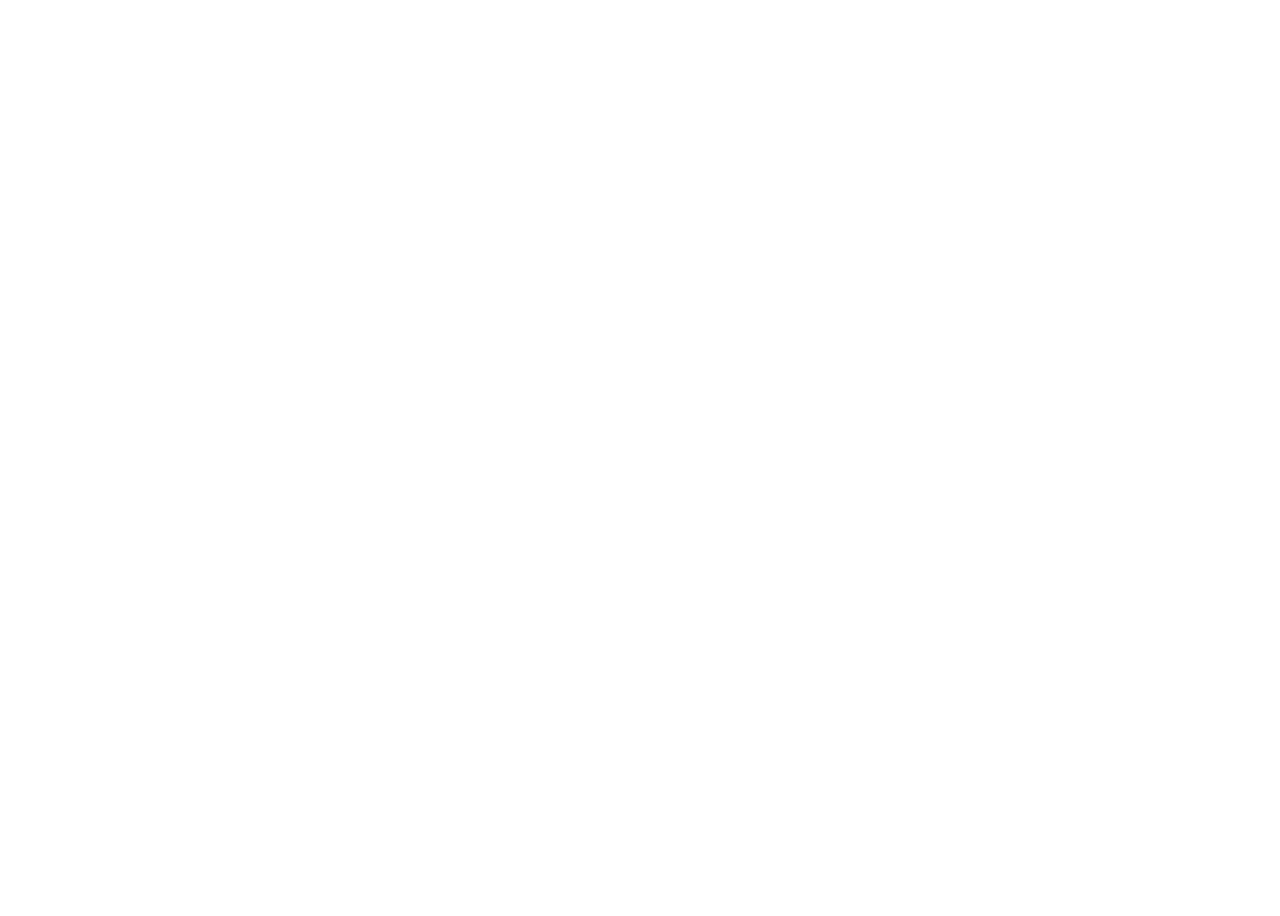
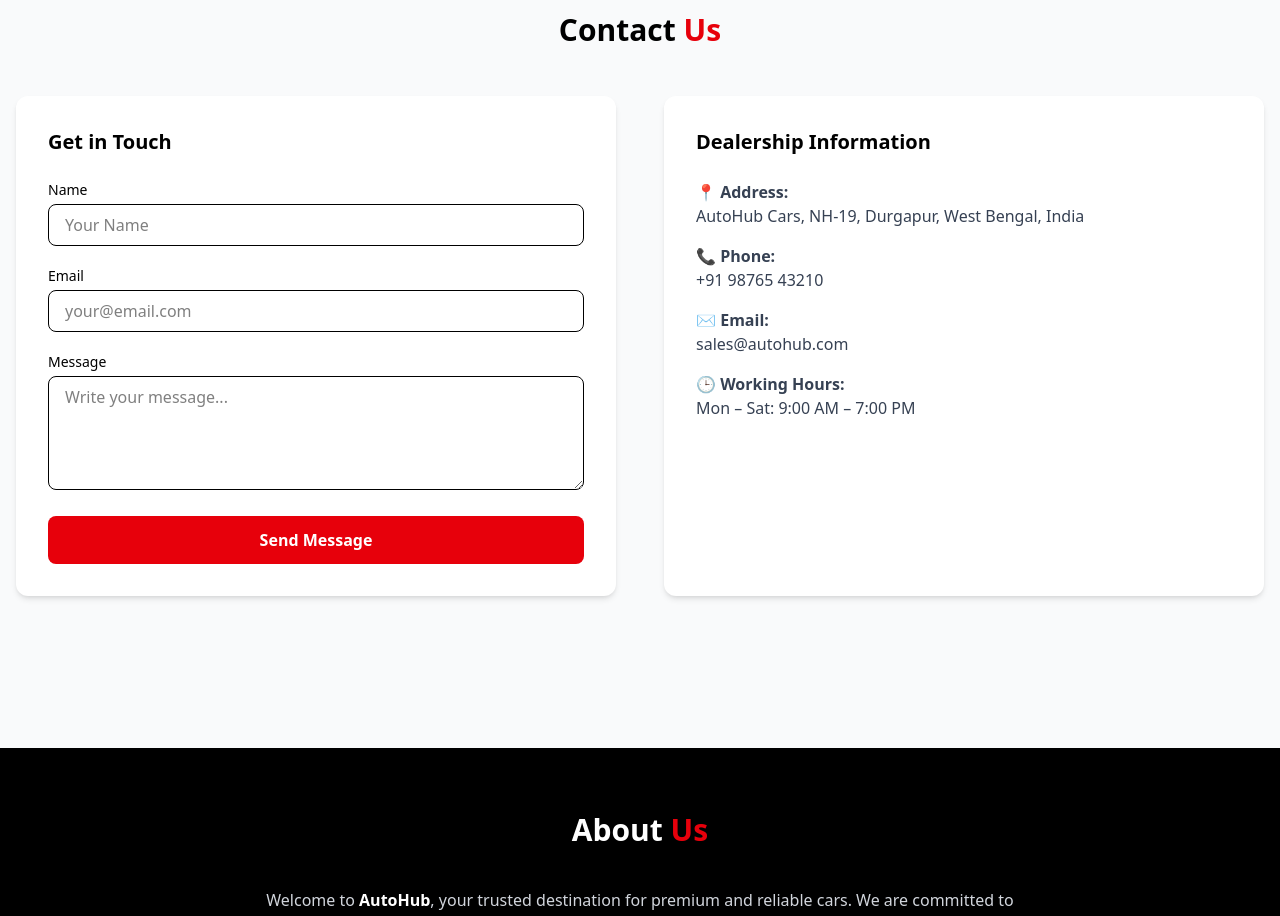
Before and after one commit to MahatoAmaR2/car-dealership-mern, a React app in the folder FRONTEND/: page / in a window 1280 px wide. Shown: the part 1880-2796 px from the top of the page. Before the commit the page ends 1828 px from the top, so only its background shows below. Built offline with nearby package versions, Linux system fonts and the light colour scheme; the HTML template or start-up script is replaced by a standard one.

Commit message:
Added Contact and About Us pages

```diff
--- a/FRONTEND/src/App.jsx
+++ b/FRONTEND/src/App.jsx
@@ -3,7 +3,8 @@
 import { BrowserRouter, Route, Routes } from "react-router-dom";
 import Home from "./pages/Home";
 import CarListings from "./pages/CarListings";
-import CarDetails from "./pages/CarDetails"
+import CarDetails from "./pages/CarDetails";
+import Contact from "./pages/Contact";
 
 const App = () => {
   return (
@@ -13,6 +14,7 @@
         <Route path="/" element={<Home />} />
         <Route path="/cars" element={<CarListings />} />
         <Route path="/cars/:id" element={<CarDetails />} />
+        <Route path="/contact" element={<Contact />} />
       </Routes>
     </BrowserRouter>
   );
--- a/FRONTEND/src/components/Navbar.jsx
+++ b/FRONTEND/src/components/Navbar.jsx
@@ -12,14 +12,14 @@
         <div className="flex h-18 items-center justify-between">
           {/* Logo */}
           <div className="flex items-center gap-2">
-            <span className="min-[835px]:text-3xl text-2xl" >🚗</span>
+            <span className="min-[835px]:text-3xl text-2xl">🚗</span>
             <h1 className="min-[835px]:text-2xl text-xl font-bold text-gray-900">
               Auto<span className="text-red-600">Hub</span>
             </h1>
           </div>
           {/* Search */}
           <div className="relative hidden md:block">
-            <SearchBar className="min-[835px]:w-90 w-56"/>
+            <SearchBar className="min-[835px]:w-90 w-56" />
           </div>
           {/* Desktop Menu */}
           <div className="hidden md:flex items-center min-[835px]:gap-6 gap-4 min-[835px]:text-base text-sm">
@@ -29,18 +29,26 @@
             >
               Car Listings
             </NavLink>
-            <NavLink
-              to="/about"
-              className="text-gray-700 hover:text-red-600 font-medium"
+            <div
+              onClick={() =>
+                document
+                  .getElementById("contact-us")
+                  ?.scrollIntoView({ behavior: "smooth" })
+              }
+              className="text-gray-700 hover:text-red-600 font-medium cursor-pointer"
+            >
+              Contact Us
+            </div>
+            <div
+              onClick={() =>
+                document
+                  .getElementById("about-us")
+                  ?.scrollIntoView({ behavior: "smooth" })
+              }
+              className="text-gray-700 hover:text-red-600 font-medium cursor-pointer"
             >
               About Us
-            </NavLink>
-            <NavLink
-              to="/contact"
-              className="text-gray-700 hover:text-red-600 font-medium"
-            >
-              Contact Us
-            </NavLink>
+            </div>
             <Link
               to=""
               className="px-5 py-2 rounded-full bg-red-600 text-white font-medium hover:bg-red-700 transition cursor-pointer"
--- /dev/null
+++ b/FRONTEND/src/pages/About.jsx
@@ -0,0 +1,55 @@
+export default function About() {
+  return (
+    <div className="min-h-screen bg-black text-white py-16">
+      <div className="max-w-7xl mx-auto px-4">
+        <h1 className="text-3xl font-bold text-center mb-10">
+          About <span className="text-red-600">Us</span>
+        </h1>
+
+        <div className="max-w-3xl mx-auto text-center text-gray-300 mb-14">
+          <p>
+            Welcome to <span className="font-semibold text-white">AutoHub</span>
+            , your trusted destination for premium and reliable cars. We are
+            committed to delivering quality vehicles with transparency,
+            affordability, and exceptional customer service.
+          </p>
+        </div>
+
+        <div className="grid md:grid-cols-3 gap-10">
+          <div className="bg-neutral-900 p-6 rounded-xl border border-neutral-800">
+            <h3 className="text-xl font-semibold mb-3">Our Mission</h3>
+            <p className="text-gray-400 text-sm">
+              To simplify the car buying experience by offering verified cars,
+              honest pricing, and a seamless digital platform for customers.
+            </p>
+          </div>
+
+          <div className="bg-neutral-900 p-6 rounded-xl border border-neutral-800">
+            <h3 className="text-xl font-semibold mb-3">Our Vision</h3>
+            <p className="text-gray-400 text-sm">
+              To become India’s most trusted online car dealership by combining
+              technology, innovation, and customer-first values.
+            </p>
+          </div>
+
+          <div className="bg-neutral-900 p-6 rounded-xl border border-neutral-800">
+            <h3 className="text-xl font-semibold mb-3">Why Choose Us</h3>
+            <ul className="text-gray-400 text-sm space-y-2">
+              <li>✔ Verified & quality-checked cars</li>
+              <li>✔ Transparent pricing</li>
+              <li>✔ Easy search & filters</li>
+              <li>✔ Dedicated customer support</li>
+            </ul>
+          </div>
+        </div>
+
+        <div className="mt-16 text-center text-gray-400 text-sm">
+          <p>
+            At <span className="font-semibold text-white">AutoHub</span>, we
+            don’t just sell cars — we help you find the perfect drive.
+          </p>
+        </div>
+      </div>
+    </div>
+  );
+}
--- /dev/null
+++ b/FRONTEND/src/pages/Contact.jsx
@@ -0,0 +1,87 @@
+export default function Contact() {
+  return (
+    <div id="contact-us" className="min-h-screen bg-gray-50 py-16">
+      <div className="max-w-7xl mx-auto px-4">
+        <h1 className="text-3xl font-bold text-center mb-12">
+          Contact <span className="text-red-600">Us</span>
+        </h1>
+
+        <div className="grid md:grid-cols-2 gap-12">
+          <div className="bg-white p-8 rounded-xl shadow-md">
+            <h2 className="text-xl font-semibold mb-6">Get in Touch</h2>
+
+            <form className="space-y-5">
+              <div>
+                <label className="block text-sm font-medium mb-1">Name</label>
+                <input
+                  type="text"
+                  placeholder="Your Name"
+                  className="w-full border rounded-lg px-4 py-2 outline-none "
+                />
+              </div>
+
+              <div>
+                <label className="block text-sm font-medium mb-1">Email</label>
+                <input
+                  type="email"
+                  placeholder="your@email.com"
+                  className="w-full border rounded-lg px-4 py-2 outline-none"
+                />
+              </div>
+
+              <div>
+                <label className="block text-sm font-medium mb-1">
+                  Message
+                </label>
+                <textarea
+                  rows="4"
+                  placeholder="Write your message..."
+                  className="w-full border rounded-lg px-4 py-2  outline-none"
+                ></textarea>
+              </div>
+
+              <button
+                type="submit"
+                className="w-full bg-red-600 text-white py-3 rounded-lg font-semibold hover:bg-red-700 transition"
+              >
+                Send Message
+              </button>
+            </form>
+          </div>
+
+          <div className="bg-white p-8 rounded-xl shadow-md">
+            <h2 className="text-xl font-semibold mb-6">
+              Dealership Information
+            </h2>
+
+            <div className="space-y-4 text-gray-700">
+              <p>
+                📍 <strong>Address:</strong>
+                <br />
+                AutoHub Cars, NH-19, Durgapur, West Bengal, India
+              </p>
+
+              <p>
+                📞 <strong>Phone:</strong>
+                <br />
+                +91 98765 43210
+              </p>
+
+              <p>
+                ✉ <strong>Email:</strong>
+                <br />
+                sales@autohub.com
+              </p>
+
+              <p>
+                🕒 <strong>Working Hours:</strong>
+                <br />
+                Mon – Sat: 9:00 AM – 7:00 PM
+              </p>
+            </div>
+          </div>
+        </div>
+      </div>
+    </div>
+  );
+}
--- a/FRONTEND/src/pages/Home.jsx
+++ b/FRONTEND/src/pages/Home.jsx
@@ -1,5 +1,7 @@
 import HeroSection from "../components/home/HeroSection.jsx";
 import CarListings from "../pages/CarListings.jsx";
+import About from "./About.jsx";
+import Contact from "./Contact.jsx";
 
 export default function Home() {
   return (
@@ -13,6 +15,12 @@
         </div>
         <CarListings limit={6}/>
       </div>
+      <div id="contact-us">
+        <Contact/>
+      </div>
+       <div id="about-us">
+        <About/>
+      </div>
     </>
   );
 }
```
